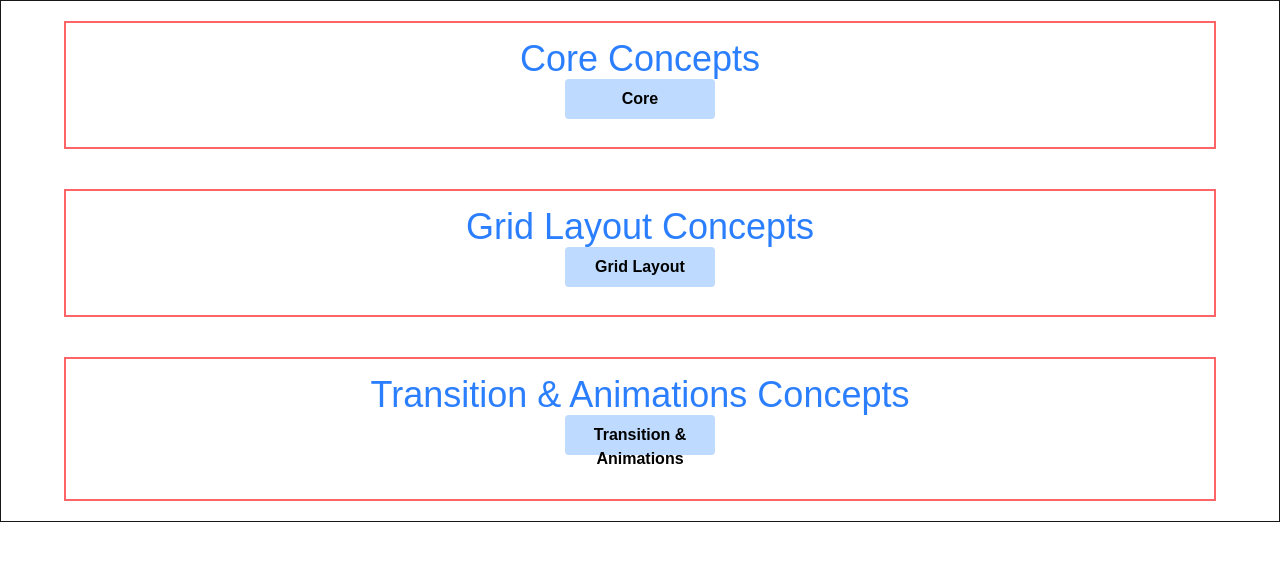
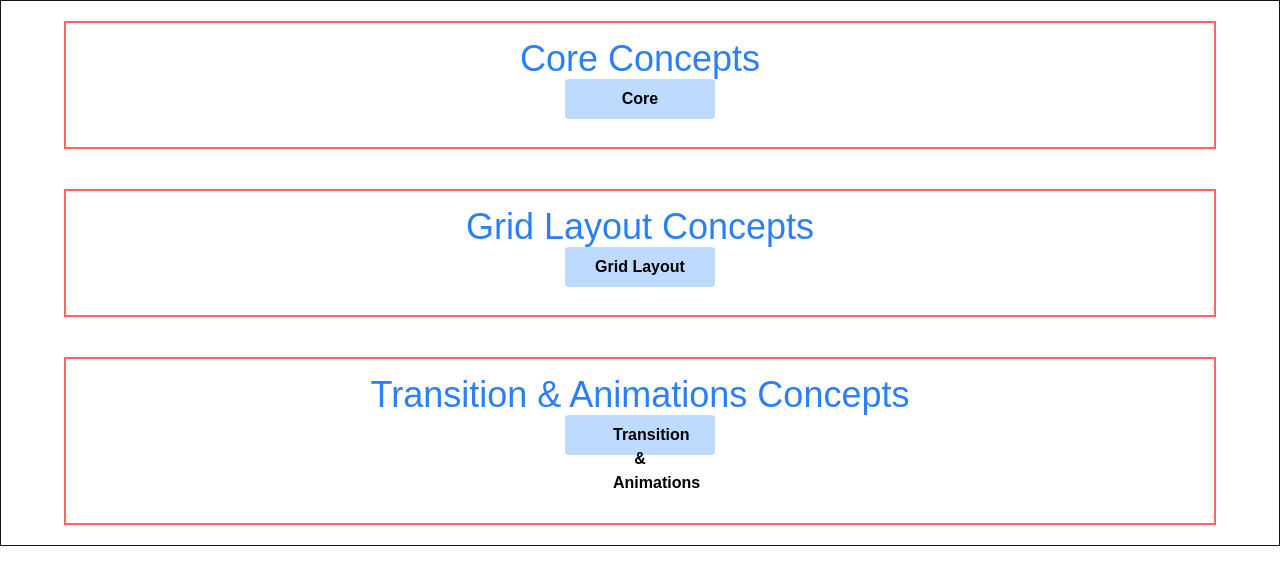
Before and after one commit to Wahab-Adil/tailwindcss_2025_8_27, a Next.js app: page / in a window 1280 px wide. Shown: the top 584 px of the page. Built offline with nearby package versions, Linux system fonts and the light colour scheme.

Commit message:
some Paractice

```diff
--- a/app/page.tsx
+++ b/app/page.tsx
@@ -41,8 +41,8 @@ export default function Home() {
               Transition & Animations Concepts
             </h1>
             <Link
-              href="transition"
-              className="inline-block px-6 py-2 bg-blue-200 text-black text-bold font-semibold rounded hover:bg-blue-300 transition duration-300 w-[150px] h-[40px] text-center"
+              href="transitions"
+              className="inline-block px-12 py-2 bg-blue-200 text-black text-bold font-semibold rounded hover:bg-blue-300 transition duration-300 w-[150px] h-[40px] text-center"
             >
               Transition & Animations
             </Link>
--- a/app/transitions/page.tsx
+++ b/app/transitions/page.tsx
@@ -1,7 +1,11 @@
 import React from "react";
 
 const page = () => {
-  return <div>page</div>;
+  return (
+    <textarea className="field-sizing-fixed ..." rows={2}>
+      Latex Salesman, Vanderlay Industries
+    </textarea>
+  );
 };
 
 export default page;
```
